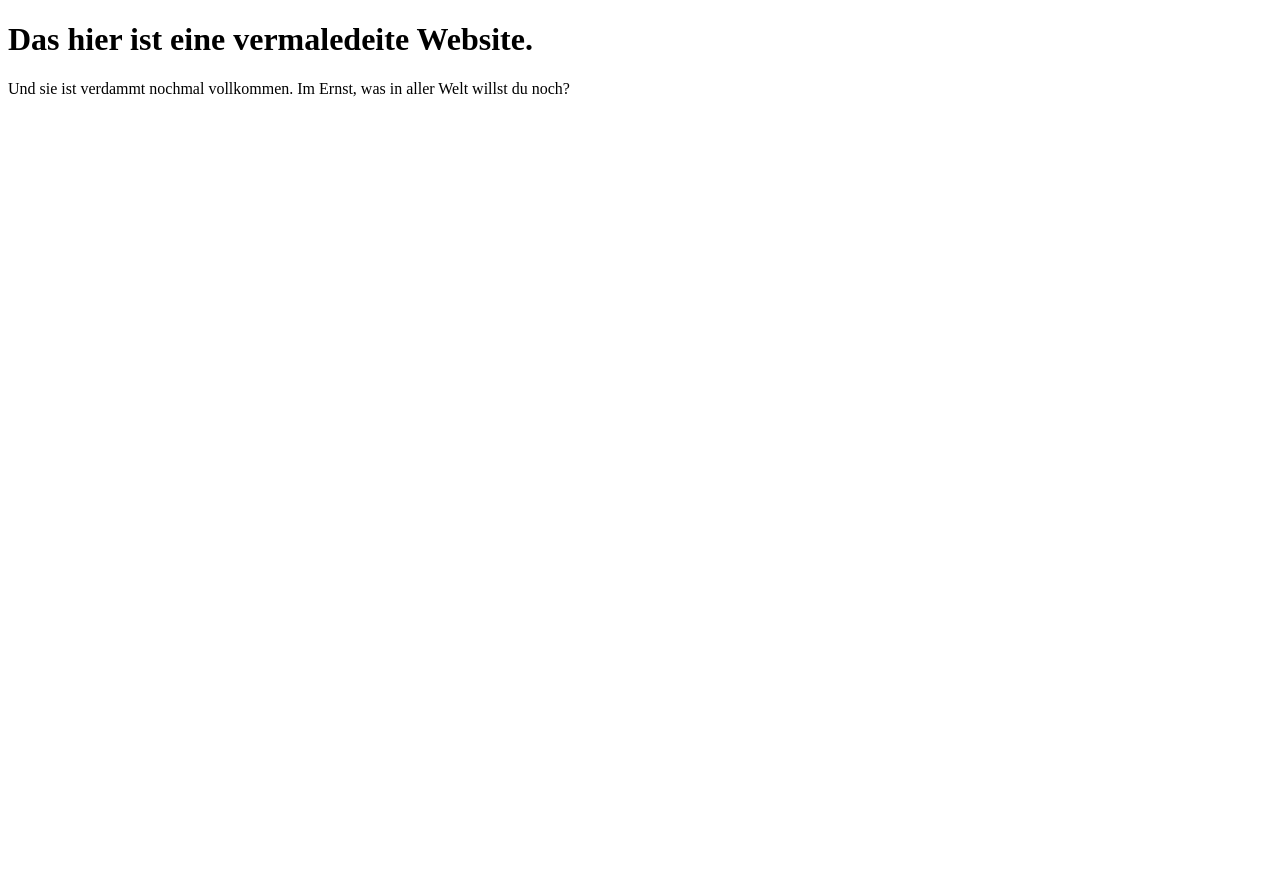
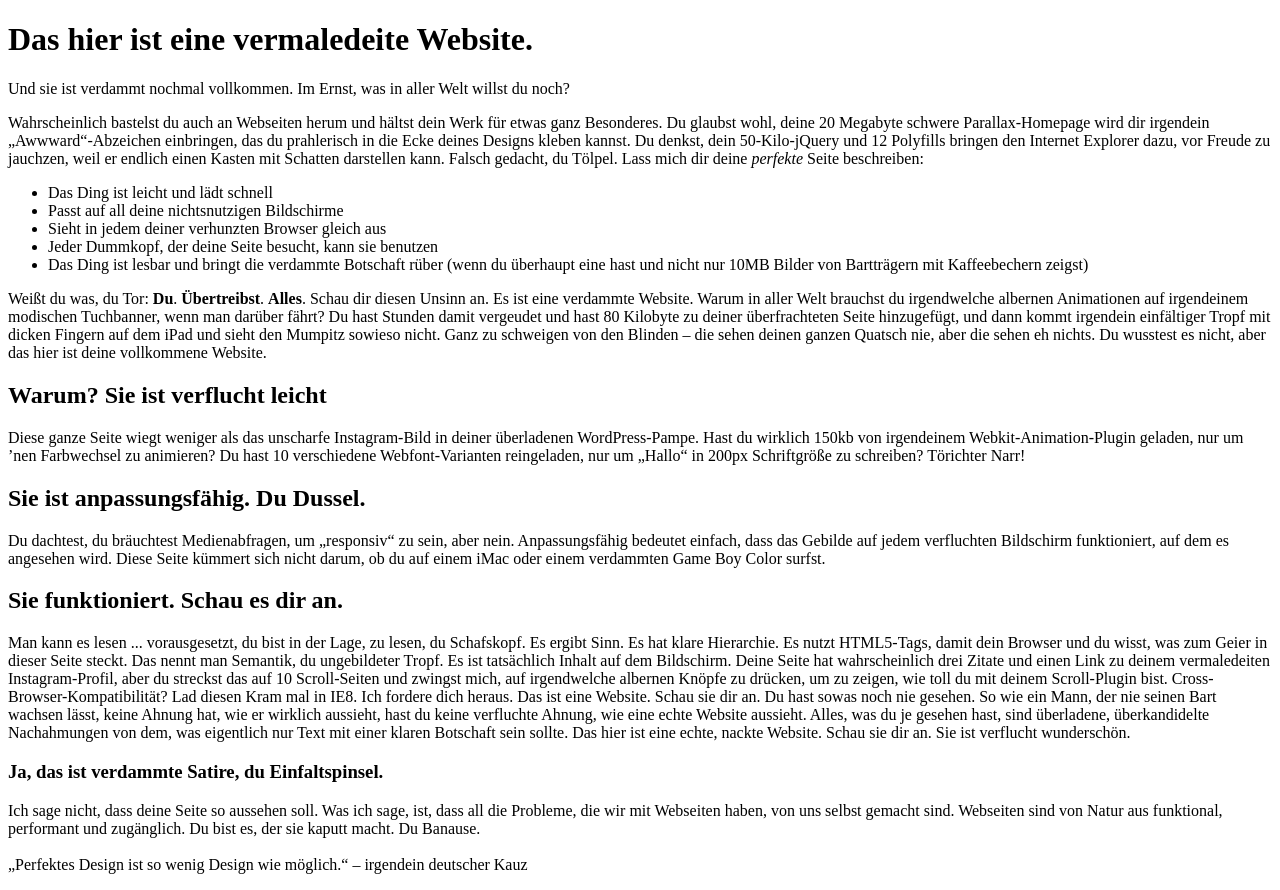
Before and after one commit to chocowhiskey/vermaledeiteWebseite, a plain HTML site: page index.html in a window 1280 px wide. Before the commit the page ends 800 px from the top, so only its background shows below. Drawn offline with Linux system fonts and the light colour scheme.

Commit message:
Add formation wip

```diff
--- a/index.html
+++ b/index.html
@@ -11,5 +11,72 @@
       Und sie ist verdammt nochmal vollkommen. Im Ernst, was in aller Welt
       willst du noch?
     </p>
+    Wahrscheinlich bastelst du auch an Webseiten herum und hältst dein Werk für
+    etwas ganz Besonderes. Du glaubst wohl, deine 20 Megabyte schwere
+    Parallax-Homepage wird dir irgendein „Awwward“-Abzeichen einbringen, das du
+    prahlerisch in die Ecke deines Designs kleben kannst. Du denkst, dein
+    50-Kilo-jQuery und 12 Polyfills bringen den Internet Explorer dazu, vor
+    Freude zu jauchzen, weil er endlich einen Kasten mit Schatten darstellen
+    kann. Falsch gedacht, du Tölpel. Lass mich dir deine <i>perfekte</i> Seite
+    beschreiben:
+
+    <ul>
+      <li>Das Ding ist leicht und lädt schnell</li>
+      <li>Passt auf all deine nichtsnutzigen Bildschirme</li>
+      <li>Sieht in jedem deiner verhunzten Browser gleich aus</li>
+      <li>Jeder Dummkopf, der deine Seite besucht, kann sie benutzen</li>
+      <li>
+        Das Ding ist lesbar und bringt die verdammte Botschaft rüber (wenn du
+        überhaupt eine hast und nicht nur 10MB Bilder von Bartträgern mit
+        Kaffeebechern zeigst)
+      </li>
+    </ul>
+
+    <p>
+      Weißt du was, du Tor: <b>Du</b>. <b>Übertreibst</b>. <b>Alles</b>. Schau
+      dir diesen Unsinn an. Es ist eine verdammte Website. Warum in aller Welt
+      brauchst du irgendwelche albernen Animationen auf irgendeinem modischen
+      Tuchbanner, wenn man darüber fährt? Du hast Stunden damit vergeudet und
+      hast 80 Kilobyte zu deiner überfrachteten Seite hinzugefügt, und dann
+      kommt irgendein einfältiger Tropf mit dicken Fingern auf dem iPad und
+      sieht den Mumpitz sowieso nicht. Ganz zu schweigen von den Blinden – die
+      sehen deinen ganzen Quatsch nie, aber die sehen eh nichts. Du wusstest es
+      nicht, aber das hier ist deine vollkommene Website.
+      <h2>Warum? Sie ist verflucht leicht</h2>
+      Diese ganze Seite wiegt weniger als das unscharfe
+      Instagram-Bild in deiner überladenen WordPress-Pampe. Hast du wirklich
+      150kb von irgendeinem Webkit-Animation-Plugin geladen, nur um ’nen
+      Farbwechsel zu animieren? Du hast 10 verschiedene Webfont-Varianten
+      reingeladen, nur um „Hallo“ in 200px Schriftgröße zu schreiben? Törichter
+      Narr!
+      <h2>Sie ist anpassungsfähig. Du Dussel.</h2>
+      Du dachtest, du bräuchtest Medienabfragen, um „responsiv“ zu sein, aber nein. Anpassungsfähig
+      bedeutet einfach, dass das Gebilde auf jedem verfluchten Bildschirm
+      funktioniert, auf dem es angesehen wird. Diese Seite kümmert sich nicht
+      darum, ob du auf einem iMac oder einem verdammten Game Boy Color surfst.
+      <h2>Sie funktioniert. Schau es dir an.</h2>
+      Man kann es lesen ... vorausgesetzt, du
+      bist in der Lage, zu lesen, du Schafskopf. Es ergibt Sinn. Es hat klare
+      Hierarchie. Es nutzt HTML5-Tags, damit dein Browser und du wisst, was zum
+      Geier in dieser Seite steckt. Das nennt man Semantik, du ungebildeter
+      Tropf. Es ist tatsächlich Inhalt auf dem Bildschirm. Deine Seite hat
+      wahrscheinlich drei Zitate und einen Link zu deinem vermaledeiten
+      Instagram-Profil, aber du streckst das auf 10 Scroll-Seiten und zwingst
+      mich, auf irgendwelche albernen Knöpfe zu drücken, um zu zeigen, wie toll
+      du mit deinem Scroll-Plugin bist. Cross-Browser-Kompatibilität? Lad diesen
+      Kram mal in IE8. Ich fordere dich heraus. Das ist eine Website. Schau sie
+      dir an. Du hast sowas noch nie gesehen. So wie ein Mann, der nie seinen
+      Bart wachsen lässt, keine Ahnung hat, wie er wirklich aussieht, hast du
+      keine verfluchte Ahnung, wie eine echte Website aussieht. Alles, was du je
+      gesehen hast, sind überladene, überkandidelte Nachahmungen von dem, was
+      eigentlich nur Text mit einer klaren Botschaft sein sollte. Das hier ist
+      eine echte, nackte Website. Schau sie dir an. Sie ist verflucht
+      wunderschön.<br><h3>Ja, das ist verdammte Satire, du Einfaltspinsel.</h3> Ich sage
+      nicht, dass deine Seite so aussehen soll. Was ich sage, ist, dass all die
+      Probleme, die wir mit Webseiten haben, von uns selbst gemacht sind.
+      Webseiten sind von Natur aus funktional, performant und zugänglich. Du
+      bist es, der sie kaputt macht. Du Banause.<br><br>„Perfektes Design ist so wenig
+      Design wie möglich.“ – irgendein deutscher Kauz
+    </p>
   </body>
 </html>
```
